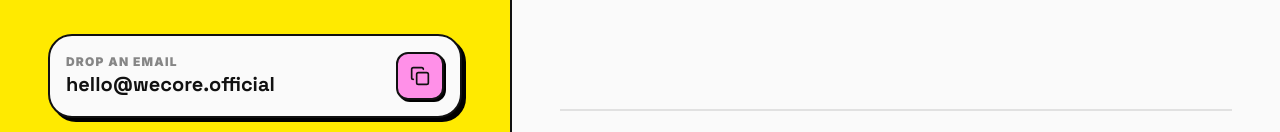
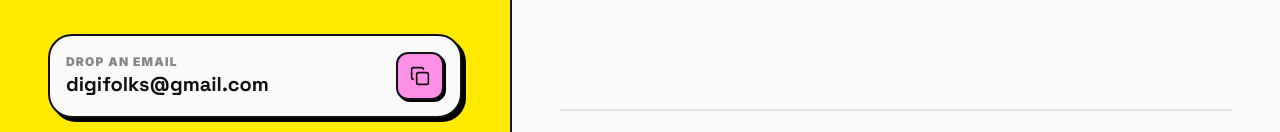
Before and after one commit to Rayendraarya26/Digifolks-B2B-Compro, a Next.js app: page /contact in a window 1280 px wide. Shown: the part 514-646 px from the top of the page. Built offline with nearby package versions, Linux system fonts and the light colour scheme.

Commit message:
fix: Update contact email address and adjust overflow property in ServicesSplitSync component

```diff
--- a/src/components/dom/page/ContactLaunchpad.tsx
+++ b/src/components/dom/page/ContactLaunchpad.tsx
@@ -110,7 +110,7 @@ export default function ContactLaunchpad() {
           <div className="flex items-center justify-between rounded-3xl border-2 border-text-primary bg-surface-light p-4 shadow-[4px_4px_0_rgba(0,0,0,1)]">
             <div className="flex flex-col">
               <span className="text-xs font-black uppercase tracking-widest text-text-primary/50">Drop an email</span>
-              <span className="font-display text-lg font-black sm:text-xl">hello@wecore.official</span>
+              <span className="font-display text-lg font-black sm:text-xl">digifolks@gmail.com</span>
             </div>
             <button
               onClick={handleCopyEmail}
--- a/src/components/dom/page/ServicesSplitSync.tsx
+++ b/src/components/dom/page/ServicesSplitSync.tsx
@@ -80,7 +80,7 @@ export default function ServicesSplitSync() {
   });
 
   return (
-    <section ref={containerRef} className="relative w-full bg-surface-light">
+    <section ref={containerRef} className="relative w-full overflow-x-clip bg-surface-light">
       <div className="mx-auto flex w-full max-w-360">
 
         {/* =========================================
```
